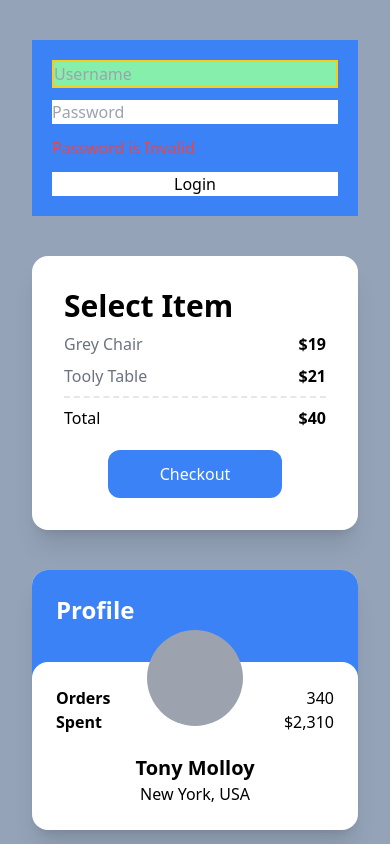
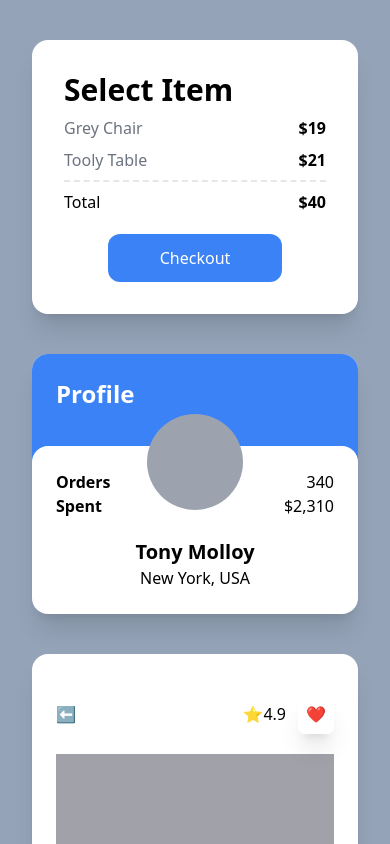
Before and after one commit to KeMezz/carrot-market, a Next.js app: page / in a window 390 px wide. Shown: the top 844 px of the page. Built offline with nearby package versions, Linux system fonts and the light colour scheme.

Commit message:
learn responsive modifieers

```diff
--- a/pages/index.tsx
+++ b/pages/index.tsx
@@ -3,27 +3,7 @@ import type { NextPage } from "next";
 const Home: NextPage = () => {
   return (
     <section className="bg-slate-400 py-10 px-8 flex flex-col space-y-10 items-center min-h-screen">
-      <form className="bg-blue-500 p-5 flex flex-col w-full space-y-3 focus-within:bg-blue-300">
-        <input
-          type="text"
-          required
-          placeholder="Username"
-          className="required:border-2 border-yellow-400 placeholder-shown:bg-green-300"
-        />
-        <input
-          type="password"
-          placeholder="Password"
-          className="peer"
-          required
-          // className="invalid:bg-red-500"
-          // className="valid:bg-teal-500"
-        />
-        <span className="hidden peer-invalid:block  peer-invalid:text-red-500">
-          Password is Invalid
-        </span>
-        <input type="submit" value="Login" className="bg-white" />
-      </form>
-      <div className="bg-white p-8 rounded-2xl shadow-xl max-w-2xl w-full">
+      <div className="bg-white sm:bg-red-400 md:bg-teal-400 lg:bg-indigo-400 xl:bg-orange-400 2xl:bg-yellow-400 p-8 rounded-2xl shadow-xl max-w-2xl w-full">
         <h1 className="font-semibold text-3xl">Select Item</h1>
         <div className="flex justify-between my-2">
           <span className="text-gray-500">Grey Chair</span>
```
